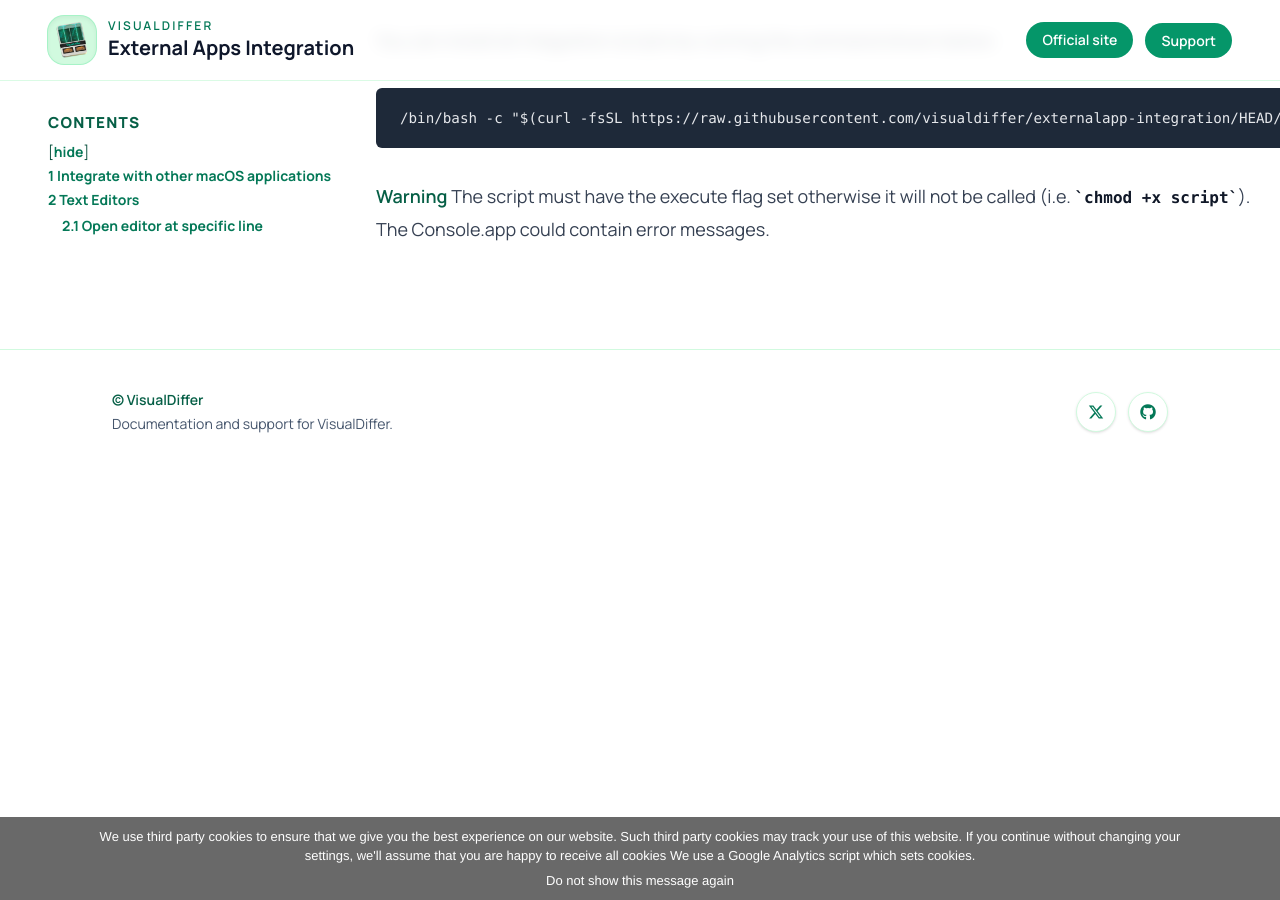
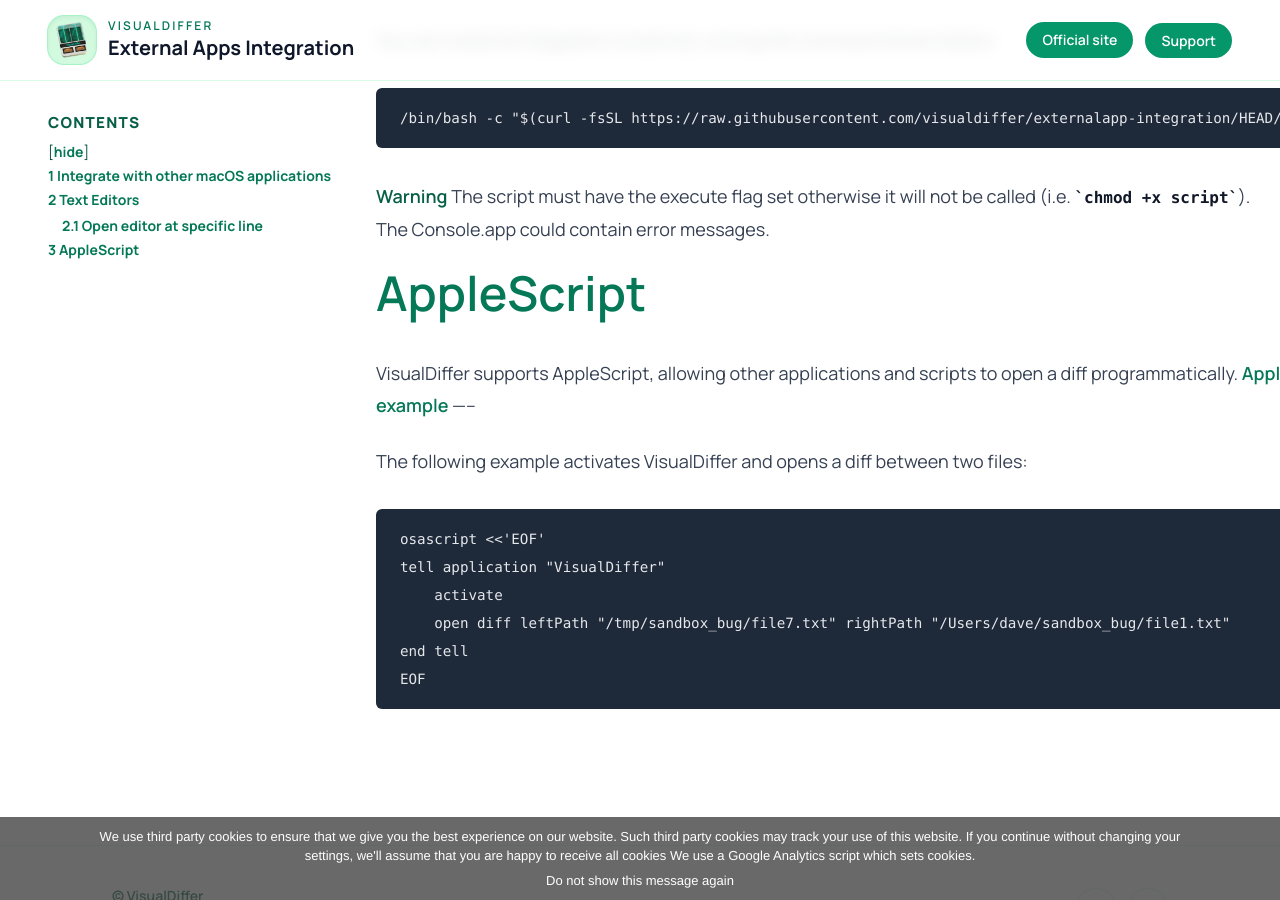
Before and after one commit to visualdiffer/visualdiffer.github.com, a Jekyll site: the page built from externalApps.md, in a window 1280 px wide and 900 px high, scrolled down 1411 px. Built offline with Jekyll 4.4.1, drawn with Linux system fonts in a browser that asks for light colours.

Commit message:
docs: add AppleScript example

````diff
--- a/externalApps.md
+++ b/externalApps.md
@@ -49,3 +49,21 @@
 
 **Warning** The script must have the execute flag set otherwise it will not be called (i.e. `chmod +x script`).
 The Console.app could contain error messages.
+
+[AppleScript](#applescript)
+=======
+
+VisualDiffer supports AppleScript, allowing other applications and scripts to open a diff programmatically.
+[AppleScript example](#applescript_example)
+-----
+
+The following example activates VisualDiffer and opens a diff between two files:
+
+```applescript
+osascript <<'EOF'
+tell application "VisualDiffer"
+    activate
+    open diff leftPath "/tmp/sandbox_bug/file7.txt" rightPath "/Users/dave/sandbox_bug/file1.txt"
+end tell
+EOF
+```
````
